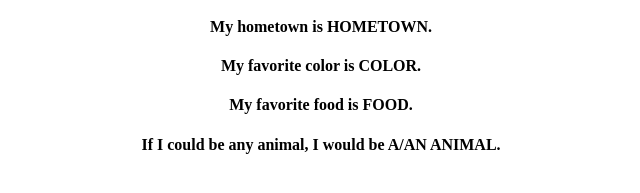
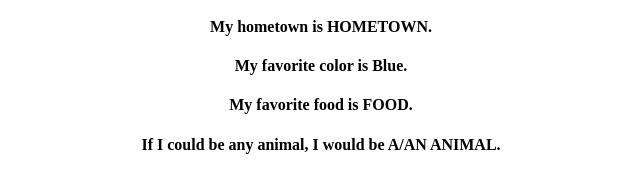
Before and after one commit to DanielRendon1020/Send_it, a plain HTML site: page index.html in a window 1280 px wide. Shown: the part 173-366 px from the top of the page, 319-959 px from the left. Drawn offline with Linux system fonts and the light colour scheme.

Commit message:
Changed color

```diff
--- a/index.html
+++ b/index.html
@@ -12,7 +12,7 @@
 				<hr>
 				<h3>About Me:</h3>
 					<h4>My hometown is HOMETOWN.</h4>
-					<h4>My favorite color is COLOR.</h4>
+					<h4>My favorite color is Blue.</h4>
 					<h4>My favorite food is FOOD.</h4>
 					<h4>If I could be any animal, I would be A/AN ANIMAL.</h4>
 			</div>
```
